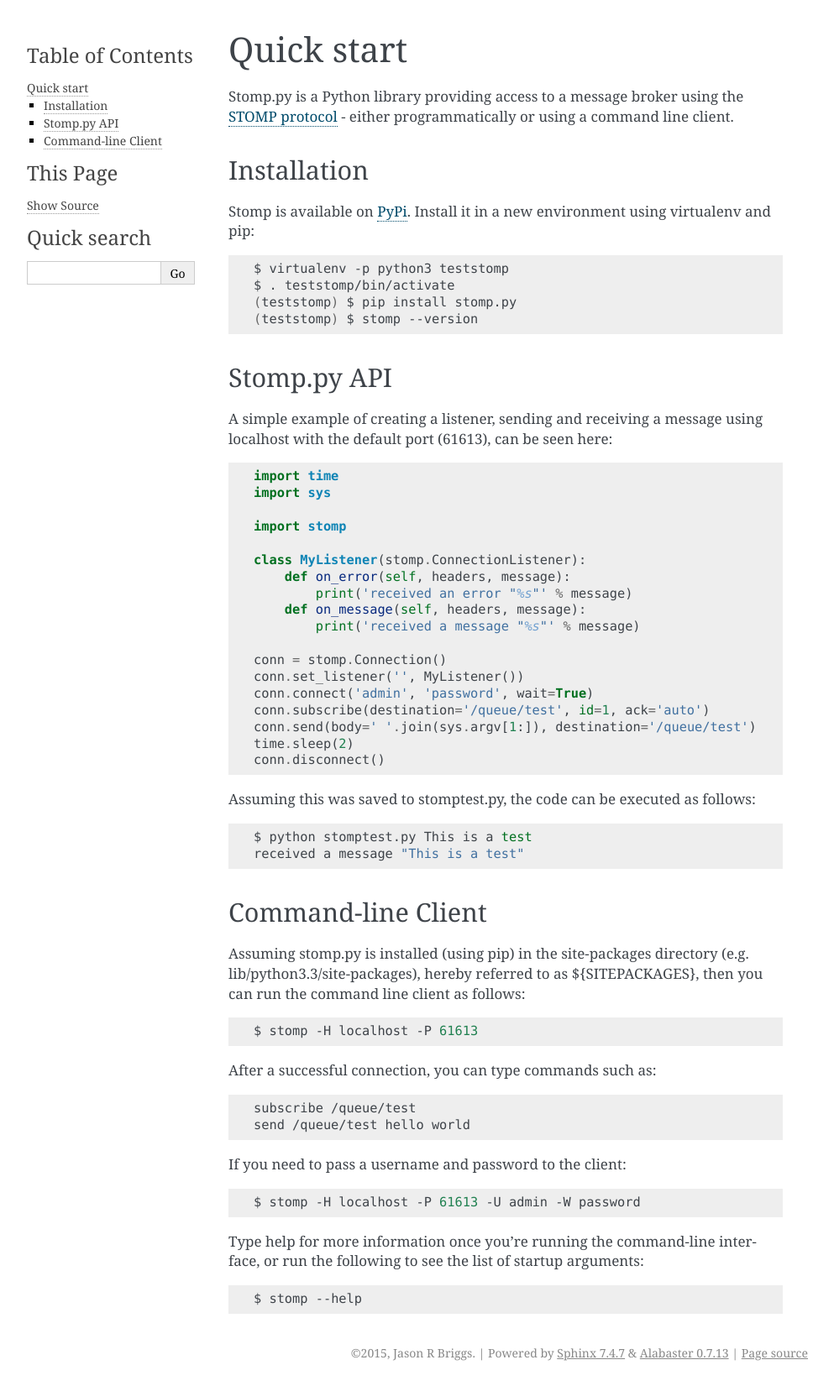
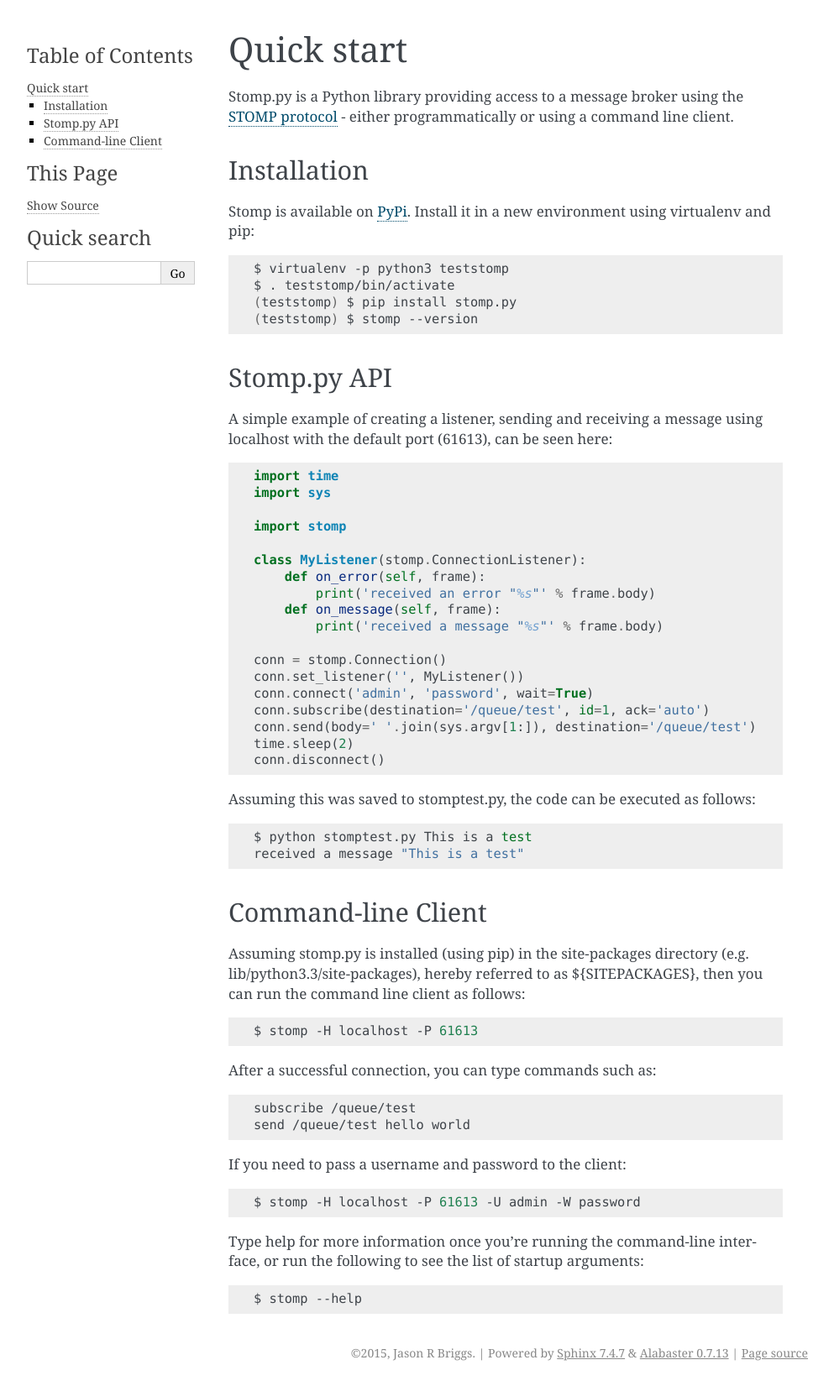
Before and after one commit to jasonrbriggs/stomp.py, a Sphinx documentation site: the page built from docs/source/quickstart.rst, in a window 1280 px wide. Shown: the whole page at 84% size, without its empty margins (148-1141 px from the left). Built offline with Sphinx 7.4.7, drawn with Linux system fonts in a browser that asks for light colours.

Commit message:
update docs

```diff
--- a/docs/source/quickstart.rst
+++ b/docs/source/quickstart.rst
@@ -29,10 +29,10 @@
     import stomp
 
     class MyListener(stomp.ConnectionListener):
-        def on_error(self, headers, message):
-            print('received an error "%s"' % message)
-        def on_message(self, headers, message):
-            print('received a message "%s"' % message)
+        def on_error(self, frame):
+            print('received an error "%s"' % frame.body)
+        def on_message(self, frame):
+            print('received a message "%s"' % frame.body)
 
     conn = stomp.Connection()
     conn.set_listener('', MyListener())
```
Also changed, not shown: CHANGELOG.md (+1 -0 lines), docs/source/api.rst (+4 -4 lines).
